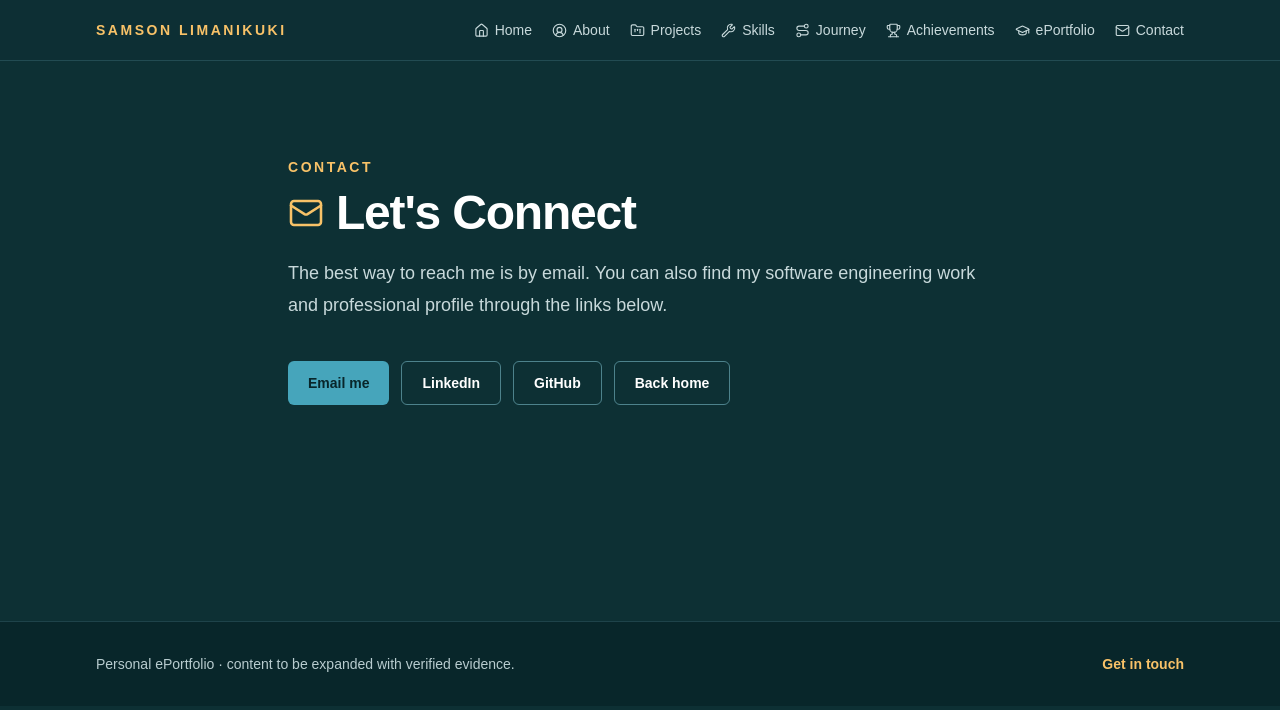
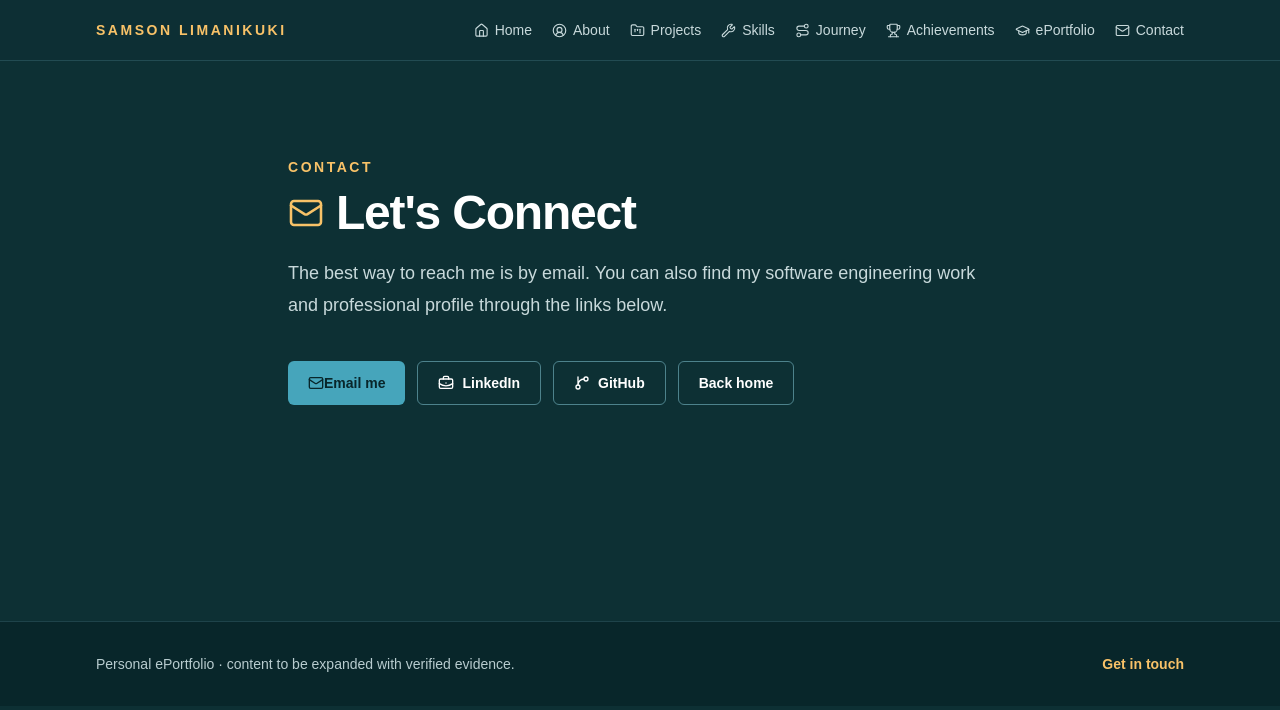
Before and after one commit to s11202128/Eportfolio, a Next.js app: page /contact in a window 1280 px wide. Shown: the top 710 px of the page. Built offline with nearby package versions, Linux system fonts and the light colour scheme.

Commit message:
feat: enhance contact and ePortfolio pages with additional icons and improved layout

```diff
--- a/app/contact/page.tsx
+++ b/app/contact/page.tsx
@@ -1,5 +1,5 @@
 import { ButtonLink } from "@/components/button-link";
-import { Mail } from "@/components/icons";
+import { Github, Linkedin, Mail } from "@/components/icons";
 import { profile } from "@/data/profile";
 
 export const metadata = { title: "Contact | Personal ePortfolio", description: "Contact details for my ePortfolio." };
@@ -12,9 +12,9 @@ export default function ContactPage() {
         <h1 className="mt-3 flex items-center gap-3 text-4xl font-semibold tracking-tight text-white sm:text-5xl"><Mail className="size-9 text-[#f8c268]" strokeWidth={1.7} aria-hidden="true" />Let&apos;s Connect</h1>
         <p className="mt-5 text-lg leading-8 text-[#c8d9db]">The best way to reach me is by email. You can also find my software engineering work and professional profile through the links below.</p>
         <div className="mt-10 flex flex-wrap gap-3">
-          <ButtonLink href={`mailto:${profile.socialLinks.email}`}>Email me</ButtonLink>
-          <a className="inline-flex min-h-11 items-center justify-center rounded-md border border-[#78bac7]/60 px-5 py-2.5 text-sm font-semibold text-white transition-colors hover:border-[#f8c268] hover:bg-white/5 focus-visible:outline-2 focus-visible:outline-offset-4 focus-visible:outline-[#f8c268]" href={profile.socialLinks.linkedin} target="_blank" rel="noreferrer">LinkedIn</a>
-          <a className="inline-flex min-h-11 items-center justify-center rounded-md border border-[#78bac7]/60 px-5 py-2.5 text-sm font-semibold text-white transition-colors hover:border-[#f8c268] hover:bg-white/5 focus-visible:outline-2 focus-visible:outline-offset-4 focus-visible:outline-[#f8c268]" href={profile.socialLinks.github} target="_blank" rel="noreferrer">GitHub</a>
+          <ButtonLink href={`mailto:${profile.socialLinks.email}`}><Mail size={16} aria-hidden="true" /> Email me</ButtonLink>
+          <a className="inline-flex min-h-11 items-center justify-center gap-2 rounded-md border border-[#78bac7]/60 px-5 py-2.5 text-sm font-semibold text-white transition-colors hover:border-[#f8c268] hover:bg-white/5 focus-visible:outline-2 focus-visible:outline-offset-4 focus-visible:outline-[#f8c268]" href={profile.socialLinks.linkedin} target="_blank" rel="noreferrer"><Linkedin size={16} aria-hidden="true" />LinkedIn</a>
+          <a className="inline-flex min-h-11 items-center justify-center gap-2 rounded-md border border-[#78bac7]/60 px-5 py-2.5 text-sm font-semibold text-white transition-colors hover:border-[#f8c268] hover:bg-white/5 focus-visible:outline-2 focus-visible:outline-offset-4 focus-visible:outline-[#f8c268]" href={profile.socialLinks.github} target="_blank" rel="noreferrer"><Github size={16} aria-hidden="true" />GitHub</a>
           <ButtonLink href="/" variant="secondary">Back home</ButtonLink>
         </div>
       </div>
--- a/app/eportfolio/[year]/page.tsx
+++ b/app/eportfolio/[year]/page.tsx
@@ -1,5 +1,6 @@
 import Link from "next/link";
 import { notFound } from "next/navigation";
+import { GraduationCap } from "@/components/icons";
 
 const years = ["year-1", "year-2", "year-3", "year-4"] as const;
 
@@ -16,7 +17,7 @@ export default async function EportfolioYearPage({ params }: PageProps<"/eportfo
     <main className="min-h-[70vh] py-20 sm:py-24">
       <div className="mx-auto max-w-3xl px-6 lg:px-8">
         <p className="text-sm font-semibold uppercase tracking-[0.18em] text-[#f8c268]">Academic record · 0{yearIndex + 1}</p>
-        <h1 className="mt-3 text-4xl font-semibold tracking-tight text-white sm:text-5xl">Year {yearIndex + 1}</h1>
+        <h1 className="mt-3 flex items-center gap-3 text-4xl font-semibold tracking-tight text-white sm:text-5xl"><GraduationCap className="size-9 text-[#f8c268]" strokeWidth={1.7} aria-hidden="true" />Year {yearIndex + 1}</h1>
         <p className="mt-5 text-lg leading-8 text-[#c8d9db]">Academic evidence, reflections and milestones for this year will be added here.</p>
         <Link href="/" className="mt-8 inline-flex text-sm font-semibold text-[#f8c268] underline-offset-4 hover:underline">Back to home <span className="ml-2" aria-hidden="true">→</span></Link>
       </div>
--- a/components/icons.tsx
+++ b/components/icons.tsx
@@ -7,9 +7,8 @@ import {
   ExternalLink,
   FileText,
   FolderKanban,
-  Github,
+  GitBranch,
   GraduationCap,
-  Linkedin,
   Pencil,
   Plus,
   House,
@@ -44,8 +43,8 @@ export {
   FileText,
   FolderKanban,
   GraduationCap,
-  Github,
-  Linkedin,
+  GitBranch as Github,
+  BriefcaseBusiness as Linkedin,
   Pencil,
   Plus,
   Mail,
```
